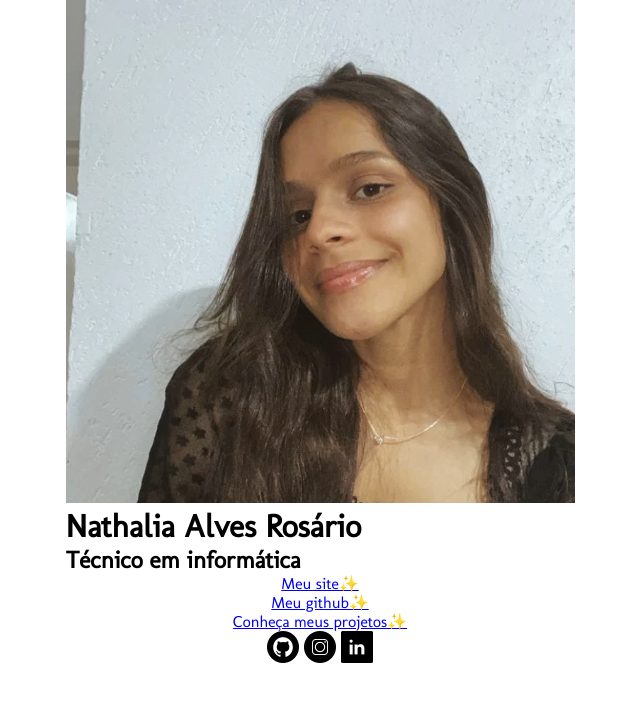
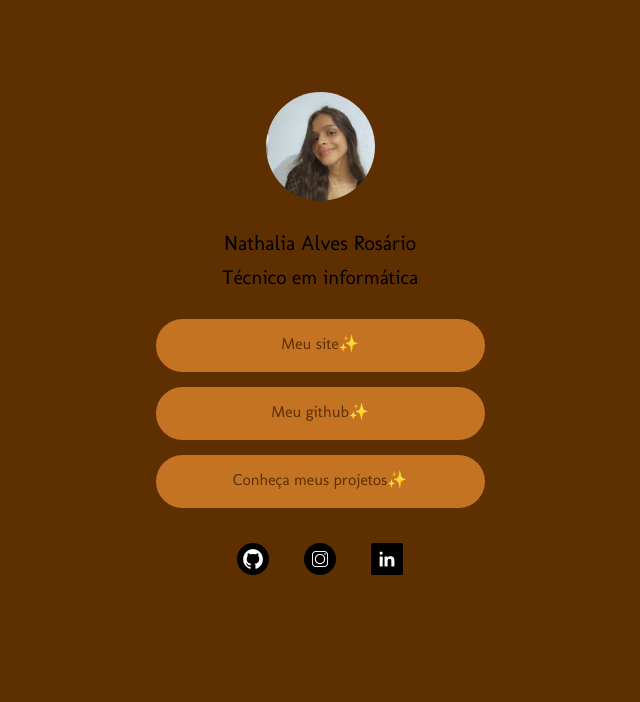
Before and after one commit to nathaliaarosario/Linktree, a plain HTML site: page index.html in a window 1280 px wide. Shown: the whole page, without its empty margins (320-960 px from the left). Drawn offline with Linux system fonts and the light colour scheme; a web font is replaced by a local one.

Commit message:
Atualicacao do meu Linktree

```diff
--- a/style.css
+++ b/style.css
@@ -8,8 +8,8 @@
 /* Variáveis */
 :root {
     --marromchocolate: #5e2f00;
-    --marromchocolate: #8f4800d3;
-    --marromchocolate: #da822bd3;
+    --marromchocolatee: #8f4800d3;
+    --marromchocolati: #da822bd3;
 }
 
 /* Layout */
@@ -25,4 +25,55 @@
 
 body {
     font-family: "Molengo", sans-serif;
+    background-color: #5e2f00;
 }
+
+/* Cabeçario */
+header {
+    text-align: center;
+}
+
+header img {
+    width: 109px;
+    height: 109px;
+    border-radius: 50%;
+    margin-top: 92px;
+    margin-bottom: 15px;
+}
+
+header h1 {
+    color: var( --marromchocolatei);
+    font-size: 1.30rem;
+    font-weight: 500;
+    margin: 10px 0px 10px 0px;
+}
+
+header h2 {
+    color: var(--marromchocolatei);
+    font-size: 1.25rem;
+    font-weight: 300;
+    max-width: 200px;
+    margin-bottom: 30px;
+}
+
+/*Principal*/
+main a {
+    background-color: var(--marromchocolati);
+    width: 329px;
+    height: 53px;
+    text-align: center;
+    margin-bottom: 15px;
+    text-decoration: none;
+    color: var(--marromchocolate);
+    padding-top: 15px;
+    border-radius: 40px;
+}
+
+/*Rodapé*/
+footer {
+    margin-top: 20px;
+}
+
+footer img {
+    margin: 0px 15px 0px 15px;
+}
```
Also changed, not shown: img/TelaMeuLinktree.png (added).
